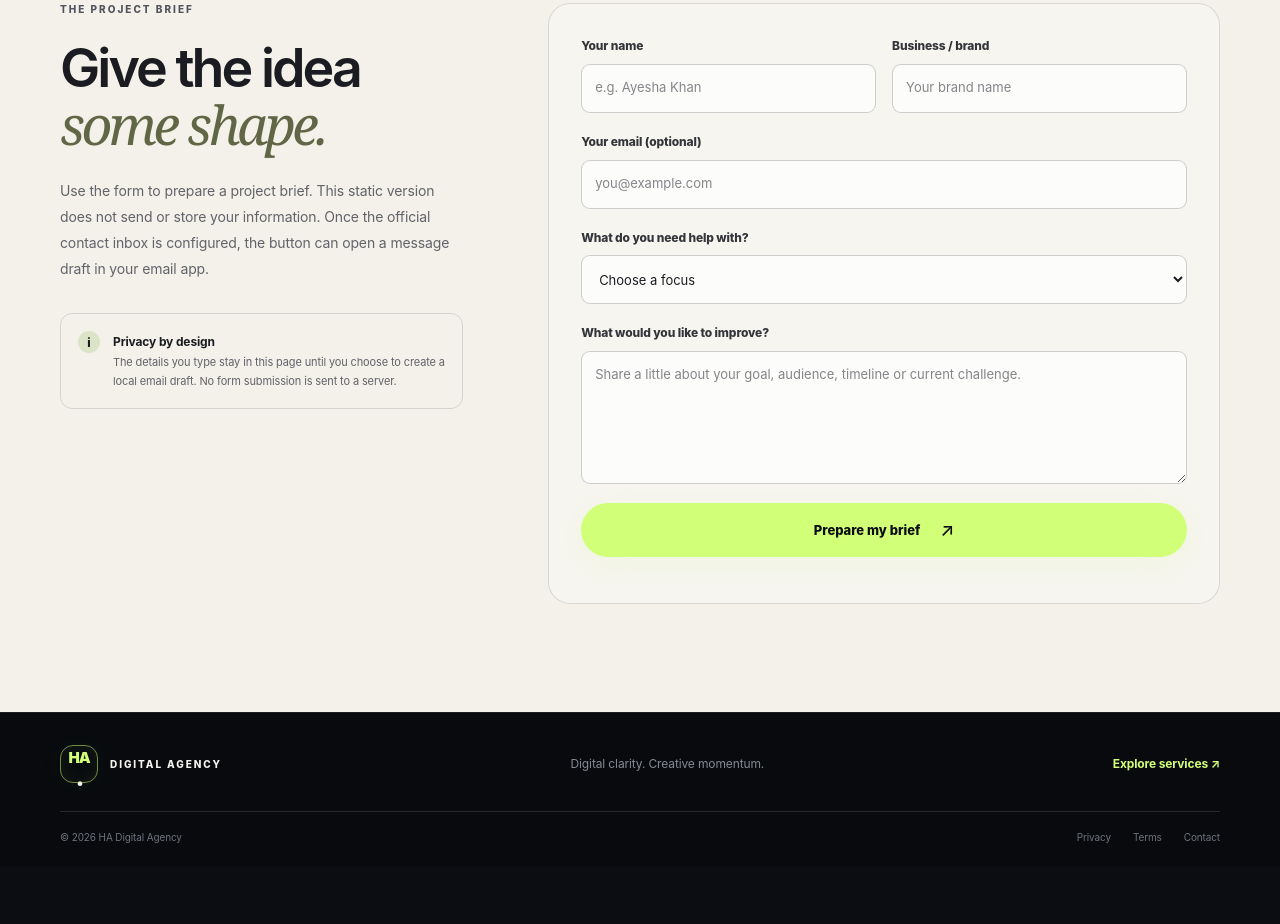
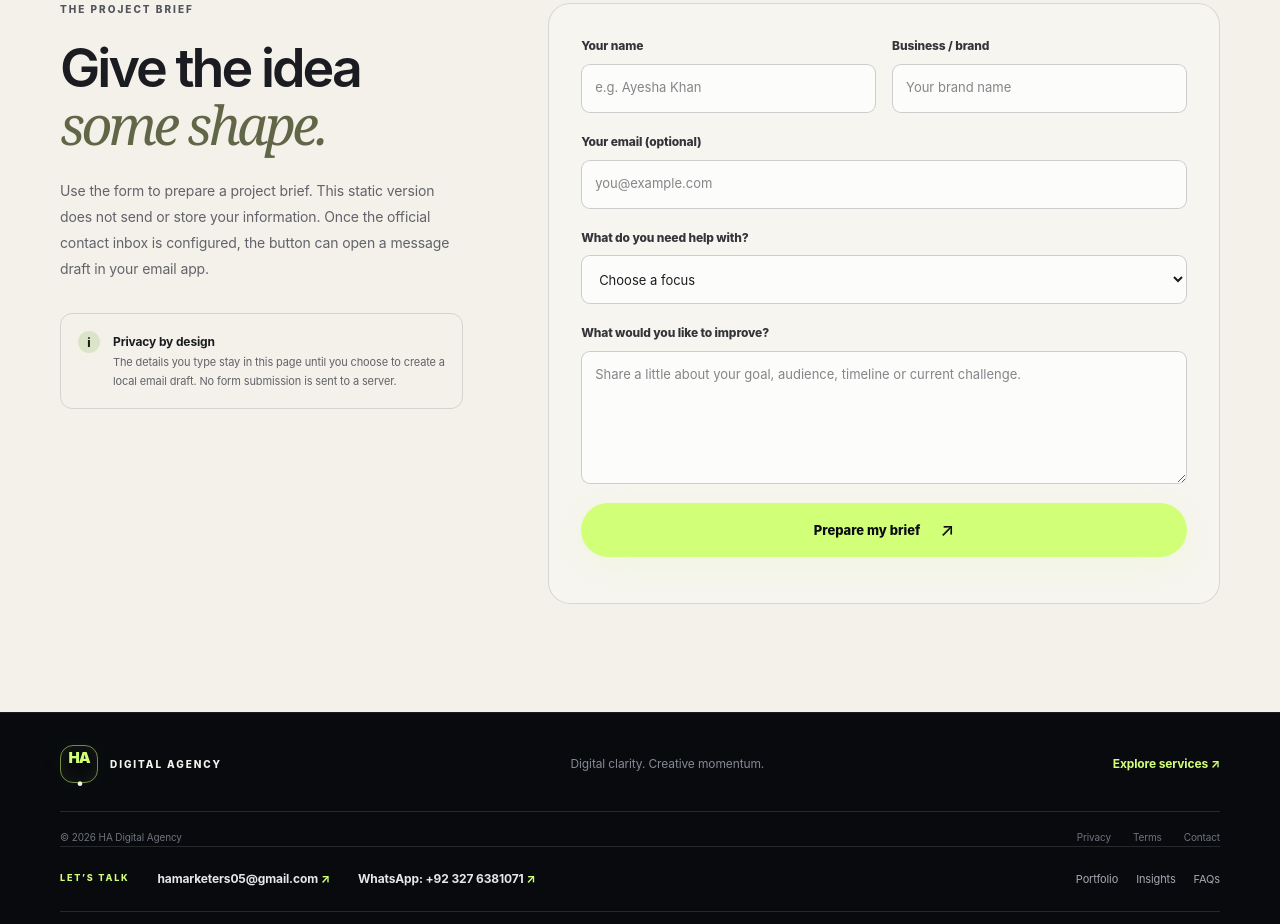
Before and after one commit to hamarketers05/ha_digital_agency_automation, a website: page website/contact.html in a window 1280 px wide. Shown: the part 685-1609 px from the top of the page. Before the commit the page ends 1551 px from the top, so only its background shows below. Drawn offline with Linux system fonts and the light colour scheme.

Commit message:
Add WhatsApp and email contact details across website

```diff
--- a/website/contact.html
+++ b/website/contact.html
@@ -18,4 +18,4 @@
   <p class="form-message" id="form-message" role="status" aria-live="polite"></p>
   <div class="draft-panel" id="draft-panel" hidden><label for="brief-draft">Your prepared brief</label><textarea id="brief-draft" rows="8" readonly></textarea><button class="button button-outline" type="button" id="copy-brief">Copy brief</button></div>
 </form></div></section></main>
-<footer class="site-footer"><div class="container footer-top"><a class="brand footer-brand" href="index.html"><span class="brand-mark">HA<span>•</span></span><span class="brand-name">DIGITAL AGENCY</span></a><p>Digital clarity. Creative momentum.</p><a class="footer-cta" href="services.html">Explore services ↗</a></div><div class="container footer-bottom"><span>© <span data-year></span> HA Digital Agency</span><div><a href="privacy.html">Privacy</a><a href="terms.html">Terms</a><a href="contact.html">Contact</a></div></div></footer></body></html>
+<footer class="site-footer"><div class="container footer-top"><a class="brand footer-brand" href="index.html"><span class="brand-mark">HA<span>•</span></span><span class="brand-name">DIGITAL AGENCY</span></a><p>Digital clarity. Creative momentum.</p><a class="footer-cta" href="services.html">Explore services ↗</a></div><div class="container footer-bottom"><span>© <span data-year></span> HA Digital Agency</span><div><a href="privacy.html">Privacy</a><a href="terms.html">Terms</a><a href="contact.html">Contact</a></div></div><div class="container footer-contact"><span class="footer-contact-label">LET’S TALK</span><a href="mailto:hamarketers05@gmail.com">hamarketers05@gmail.com <span aria-hidden="true">↗</span></a><a href="https://wa.me/923276381071" target="_blank" rel="noopener noreferrer">WhatsApp: +92 327 6381071 <span aria-hidden="true">↗</span></a><div class="footer-extra-links"><a href="portfolio.html">Portfolio</a><a href="insights.html">Insights</a><a href="faq.html">FAQs</a></div></div></footer></body></html>
```
